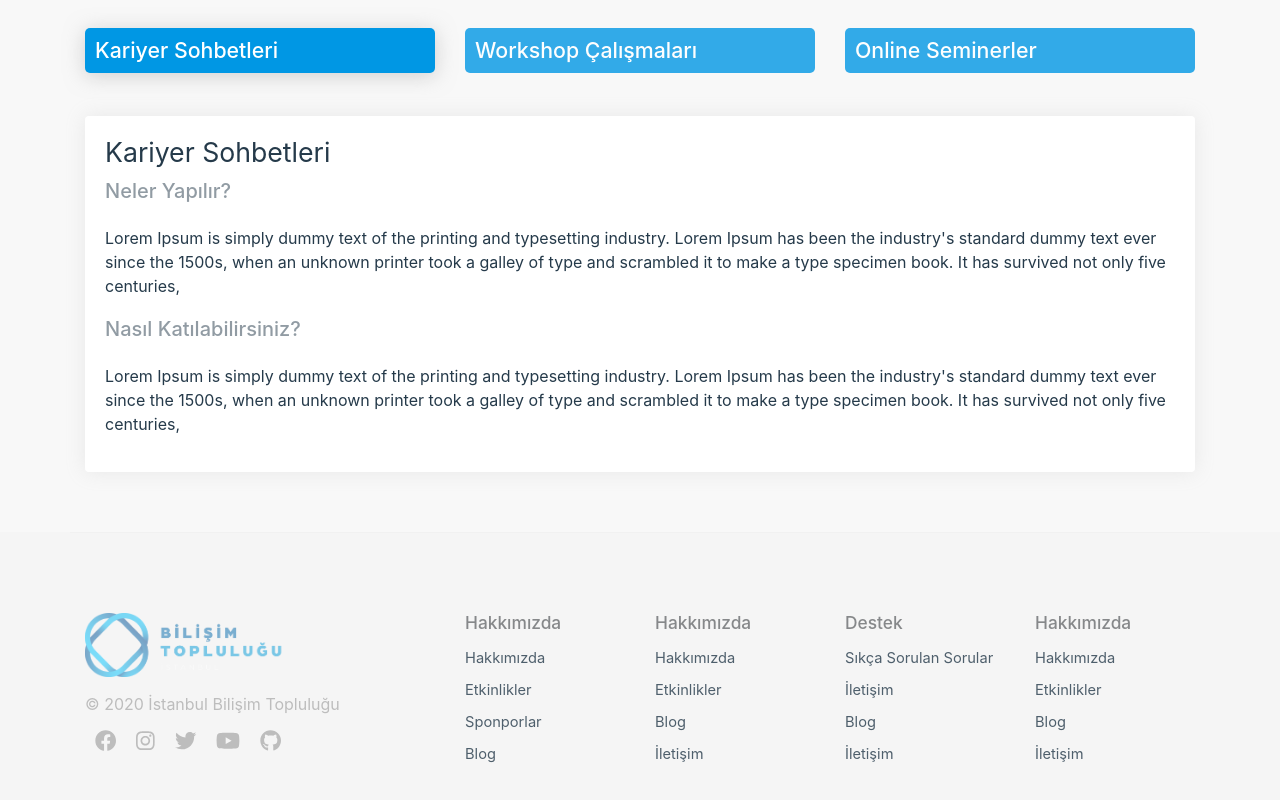
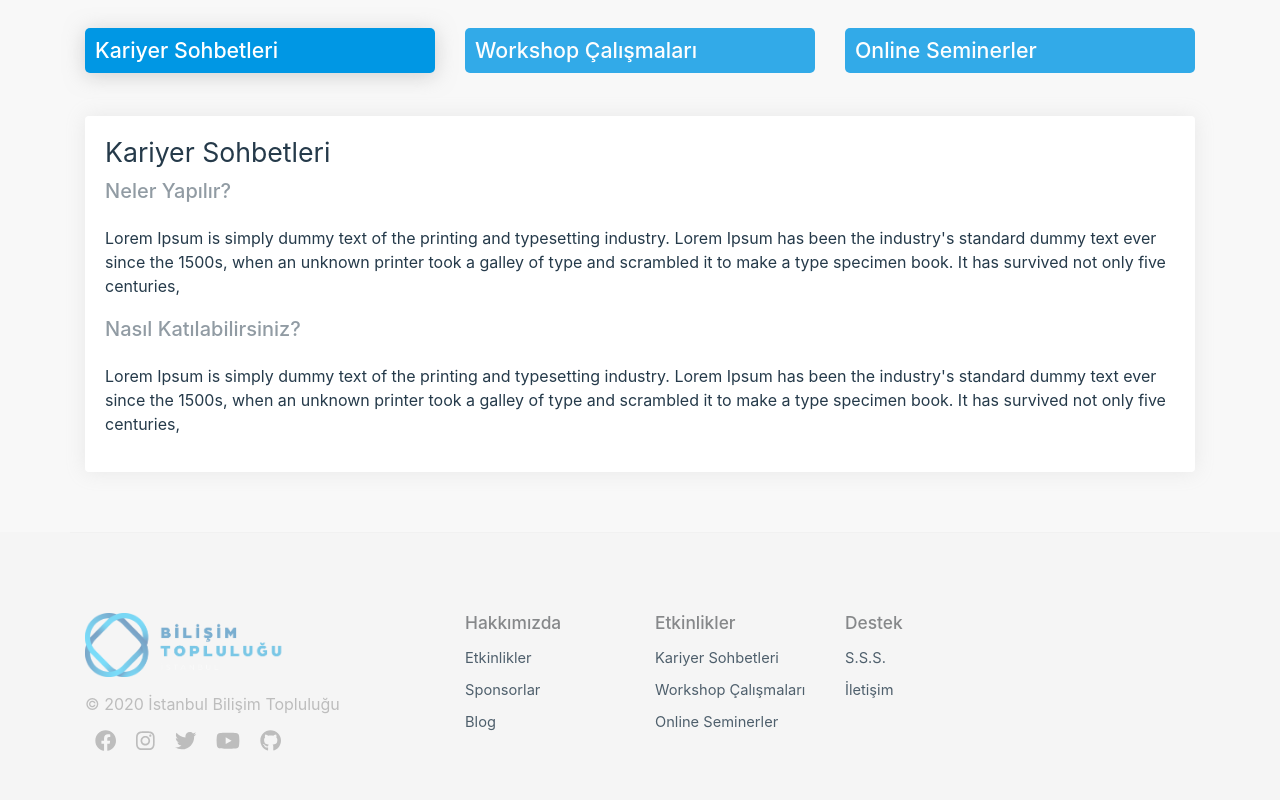
Before and after one commit to bilisimtoplulugu/IBT-Web-Client, a Next.js app: page / in a window 1280 px wide. Shown: the part 1830-2630 px from the top of the page. Built offline with nearby package versions, Linux system fonts and the light colour scheme; no server answers.

Commit message:
footer edit

```diff
--- a/components/Footer.tsx
+++ b/components/Footer.tsx
@@ -64,6 +64,11 @@ background:#f5f5f5;
     opacity: .8;
     padding: 5px 0;
     text-decoration: none;
+    transition:all .3s ease;
+}
+.footerLinks a:hover{
+    opacity: 1;
+    transition:all .3s ease;
 }
 `
 export default function Footer() {
@@ -121,17 +126,12 @@ export default function Footer() {
                                 <ul>
                                     <li>
                                         <Link href="/">
-                                            <a >Hakkımızda</a>
-                                        </Link>
-                                        </li>
-                                    <li>
-                                        <Link href="/">
                                             <a >Etkinlikler</a>
                                         </Link>
                                         </li>
                                     <li>
                                     <Link href="/">
-                                            <a >Sponporlar</a>
+                                            <a >Sponsorlar</a>
                                         </Link>
                                         </li>
                                     <li>
@@ -139,33 +139,30 @@ export default function Footer() {
                                             <a >Blog</a>
                                         </Link>
                                         </li>
+
                                 </ul>
                             </Col>
                             <Col xs={6} md={3}>
                                 <h6 className="footerTitle mt-5 mt-md-0 ">
-                                    Hakkımızda
-                                </h6>
+                                    Etkinlikler
+                                    </h6>
                                 <ul>
                                     <li>
                                         <Link href="/">
-                                            <a >Hakkımızda</a>
+                                            <a>Kariyer Sohbetleri</a>
                                         </Link>
                                         </li>
                                     <li>
                                         <Link href="/">
-                                            <a >Etkinlikler</a>
-                                        </Link>
-                                        </li>
-                                    <li>
-                                    <Link href="/">
-                                            <a >Blog</a>
+                                            <a >Workshop Çalışmaları</a>
                                         </Link>
                                         </li>
                                     <li>
                                         <Link href="/">
-                                            <a >İletişim</a>
+                                            <a >Online Seminerler</a>
                                         </Link>
                                         </li>
+
                                 </ul>
                             </Col>
                             <Col xs={6} md={3}>
@@ -175,7 +172,7 @@ export default function Footer() {
                                 <ul>
                                     <li>
                                         <Link href="/">
-                                            <a >Sıkça Sorulan Sorular</a>
+                                            <a >S.S.S.</a>
                                         </Link>
                                         </li>
                                     <li>
@@ -183,43 +180,7 @@ export default function Footer() {
                                             <a >İletişim</a>
                                         </Link>
                                         </li>
-                                    <li>
-                                        <Link href="/">
-                                            <a >Blog</a>
-                                        </Link>
-                                        </li>
-                                    <li>
-                                        <Link href="/">
-                                            <a >İletişim</a>
-                                        </Link>
-                                        </li>
-                                </ul>
-                            </Col>
-                            <Col xs={6} md={3}>
-                                <h6 className="footerTitle mt-5 mt-md-0 ">
-                                    Hakkımızda
-                                    </h6>
-                                <ul>
-                                    <li>
-                                        <Link href="/">
-                                            <a >Hakkımızda</a>
-                                        </Link>
-                                        </li>
-                                    <li>
-                                        <Link href="/">
-                                            <a >Etkinlikler</a>
-                                        </Link>
-                                        </li>
-                                    <li>
-                                        <Link href="/">
-                                            <a >Blog</a>
-                                        </Link>
-                                        </li>
-                                    <li>
-                                        <Link href="/">
-                                            <a >İletişim</a>
-                                        </Link>
-                                        </li>
+
                                 </ul>
                             </Col>
                         </Row>
--- a/pages/index.tsx
+++ b/pages/index.tsx
@@ -69,8 +69,9 @@ const InstagramProfile = styled.div`
 `;
 
 const InstagramInner = styled.div`
-  display: inline-flex;
-
+display: flex;
+justify-content: center;
+align-items: center;
   @media only screen and (max-width: 1024px) {
     display: block;
     text-align: left;
```
